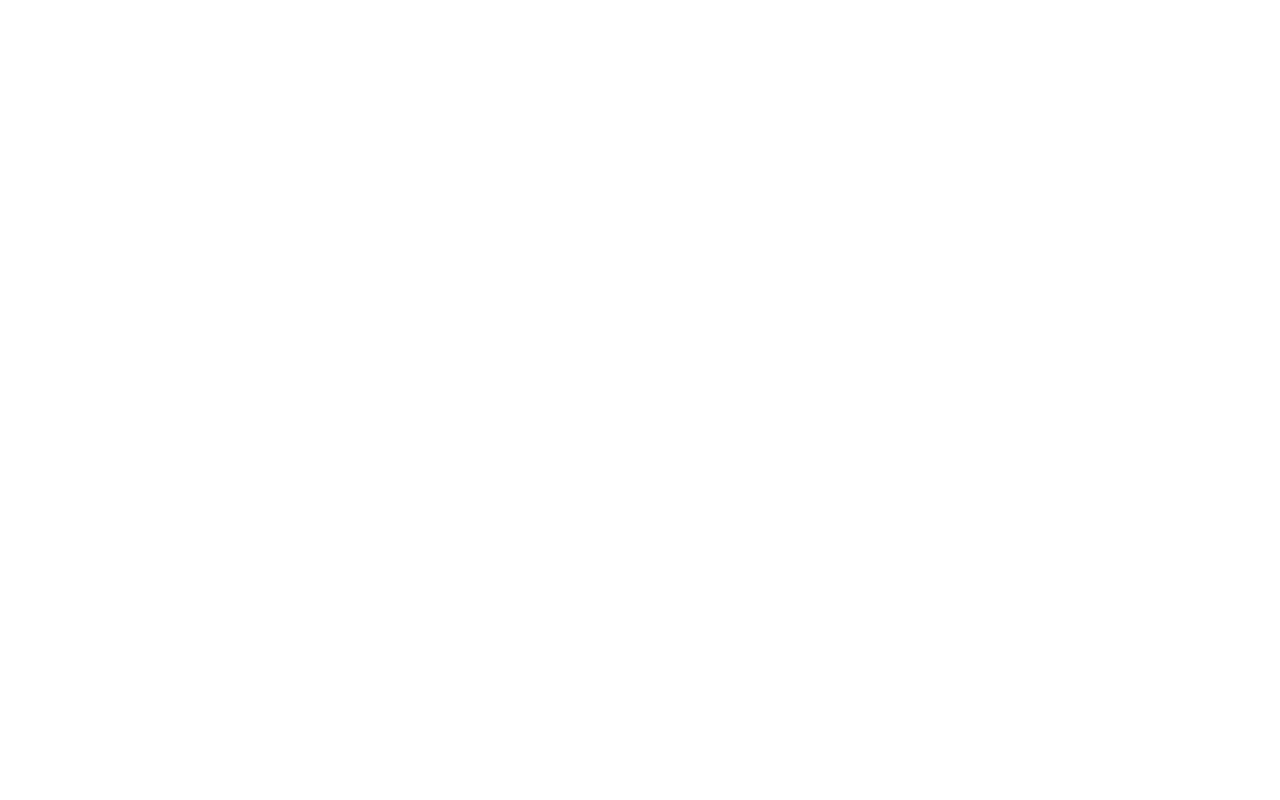
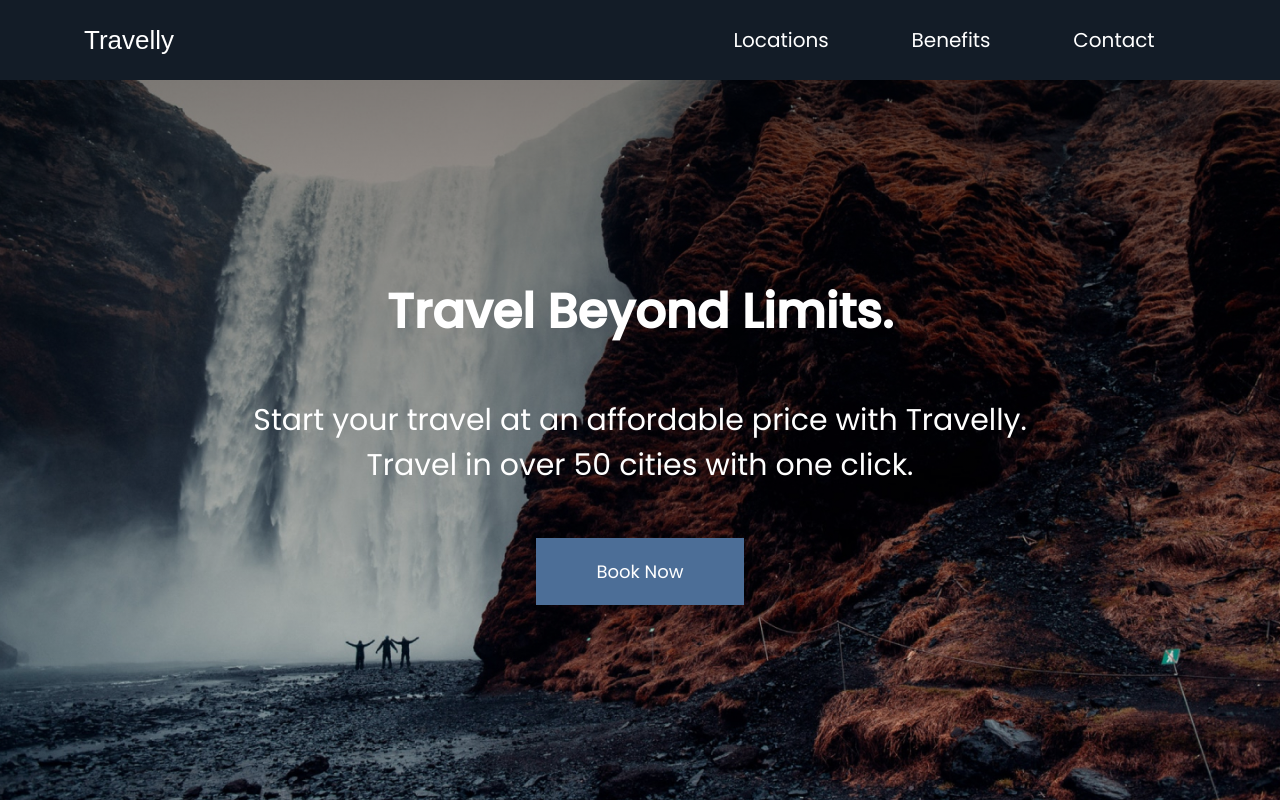
Before and after one commit to benettviszokai/html-css-recap-travelly, a plain HTML site: page index.html in a window 1280 px wide. Drawn offline with Linux system fonts and the light colour scheme; a web font is replaced by a local one.

Commit message:
nav and hero section created

```diff
--- a/index.html
+++ b/index.html
@@ -8,9 +8,26 @@
         <meta name="description" content="Travelly is a travel agency website that helps you pick out your holiday vacation.">
         <meta name="robots" content="index, follow">
         <link rel="icon" href="icons/airplane.svg">
-        <link rel="stylesheet" href="./style.css">
+        <link rel="stylesheet" href="style.css">
+        <link rel="preconnect" href="https://fonts.googleapis.com">
+        <link rel="preconnect" href="https://fonts.gstatic.com" crossorigin>
+        <link href="https://fonts.googleapis.com/css2?family=Pattaya&family=Poppins:wght@400;500&display=swap" rel="stylesheet">
     </head>
     <body>
-
+        <header class="main-head">
+            <nav>
+                <h1 id="logo">Travelly</h1>
+                <ul>
+                    <li><a href="#locations">Locations</a></li>
+                    <li><a href="#benefits">Benefits</a></li>
+                    <li><a href="#contact">Contact</a></li>
+                </ul>
+            </nav>
+        </header>
+        <section class="hero">
+            <h2>Travel Beyond Limits.</h2>
+            <h3>Start your travel at an affordable price with Travelly. <br>Travel in over 50 cities with one click.</h3>
+            <button>Book Now</button>
+        </section>
     </body>
 </html>
--- a/style.css
+++ b/style.css
@@ -11,6 +11,7 @@
 }
 a {
     text-decoration: none;
+    color: white;
 }
 a img {
     border: none;
@@ -35,3 +36,107 @@ select {
 html {
     font-size: 62.5%; /* 1 rem = 10px */
 }
+
+body {
+    font-family: 'Poppins', sans-serif;
+}
+
+h1 {
+    font-size: 2.6rem;
+}
+
+li, button, label, input, p {
+    font-size: 2rem;
+}
+
+h2 {
+    font-size: 4.8rem;
+    font-weight: 700;
+}
+
+h3 {
+    font-size: 3rem;
+    font-weight: 400;
+}
+
+h4, h5 {
+    font-size: 2.8rem;
+}
+
+button {
+    padding: 2rem 6rem;
+    background: #4c6e97;
+    font-size: 1.8rem;
+    cursor: pointer;
+}
+
+/* Nav & Hero Section */
+
+.main-head {
+    background-color: #131c27;
+    color: white;
+}
+
+nav {
+    min-height: 10vh; /* This is the minimum height, but it can grow */
+    display: flex;
+    width: 90%;
+    margin: auto; /* The margin automatically takes up the empty space */
+    padding: 2rem;
+    flex-wrap: wrap;
+}
+
+nav ul {
+    display: flex;
+    flex: 1 1 40rem; /* both the ul and the logo took up the same space */
+    list-style: none;
+    justify-content: space-around; /* X axis */
+    align-items: center; /* Y axis */
+}
+
+#logo {
+    display: flex;
+    flex: 2 1 40rem; /* flex-grow | flex-shrink | flex-basis */
+    /* flex-grow: 4 => takes up 4* space of the ul, causing the ul to shrink horizontally */
+    justify-content: flex-start;
+    align-items: center;
+    font-family: 'Pattaya', sans-serif;
+    font-weight: 400;
+}
+
+.hero {
+    min-height: 90vh;
+    background: linear-gradient(rgba(0, 0, 0, 0.5), transparent), /* adding linear-gradient to bg img [linear-gradient(fromcolor(), transparent or other color)] */
+        url('./img/landing-page.jpg');
+    background-size: cover;
+    background-repeat: no-repeat;
+    background-position: center;
+    display: flex;
+    flex-direction: column; /* changes x-y directions: justify content: vertical, align-items: horizontal */
+    justify-content: center;
+    align-items: center;
+    color: white;
+    text-align: center;
+}
+
+.hero h3 {
+    padding: 5rem;
+}
+
+/* Media Query */
+
+@media screen and (max-width: 932px) { /* max-width: this is the breakpoint of flex-wrapping in the nav this time */
+    html {
+        font-size: 45%;
+    }
+
+    #logo {
+        padding: 2rem;
+    }
+}
+
+@media screen and (max-width: 670px) {
+    #logo {
+        justify-content: center;
+    }
+}
```
